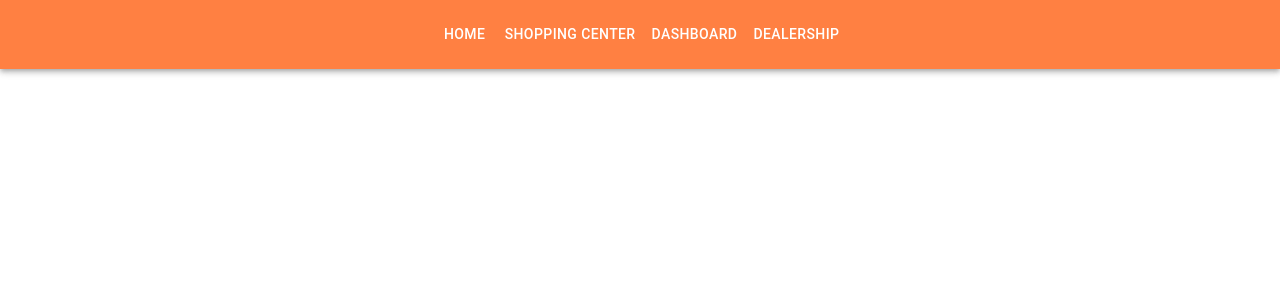
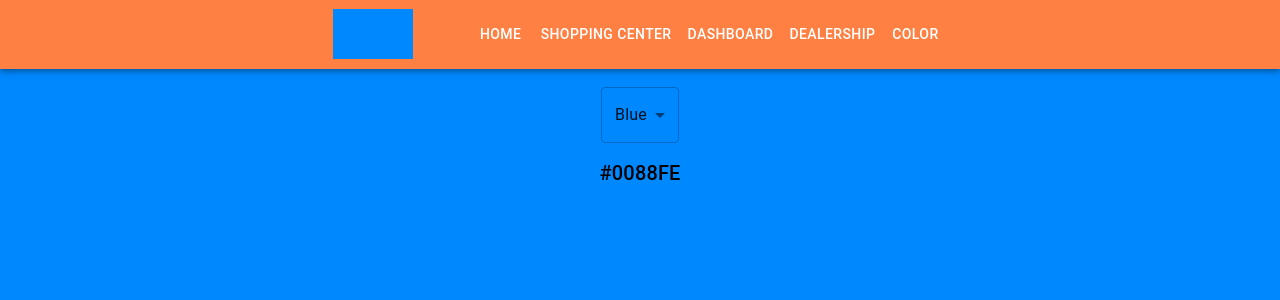
Before and after one commit to Jindra123/school-project, a React (Create React App) app: page /color in a window 1280 px wide. Shown: the top 300 px of the page. Built offline with nearby package versions, Linux system fonts and the light colour scheme.

Commit message:
cosmic changes

```diff
--- a/src/App.jsx
+++ b/src/App.jsx
@@ -1,4 +1,4 @@
-import React from "react";
+import React, {useEffect, useState} from "react";
 import { BrowserRouter, Route, Routes } from "react-router-dom";
 import NavBar from "./components/navBar";
 import Home from "./pages/home";
@@ -6,20 +6,30 @@ import Shops from "./pages/shops";
 import Create from "./pages/create";
 import Dashboard from "./pages/dashboard";
 import Dealership from "./pages/dealership";
+import Color from "./pages/color";
+import {ColorSchemaContext} from "./pages/color";
 
 
 function App() {
+    const [valueColor, setValueColor] = useState('#0088FE')
+
+    useEffect(() => {
+        document.body.style.background = valueColor;
+    });
     return (
         <BrowserRouter>
-          <NavBar />
-          <br />
+            <ColorSchemaContext.Provider value={{valueColor, setValueColor}}>
+                <NavBar/>
+                <br/>
                 <Routes>
-              <Route exact path="/" element={<Dashboard />} />
-              <Route exact path="/home" element={<Home />} />
-              <Route exact path="/shops" element={<Shops />} />
-              <Route exact path="/create" element={<Create />} />
-              <Route exact path="/dealership" element={<Dealership />} />
+                    <Route exact path="/" element={<Dashboard/>}/>
+                    <Route exact path="/home" element={<Home/>}/>
+                    <Route exact path="/shops" element={<Shops/>}/>
+                    <Route exact path="/create" element={<Create/>}/>
+                    <Route exact path="/dealership" element={<Dealership/>}/>
+                    <Route exact path="/color" element={<Color/>}/>
                 </Routes>
+            </ColorSchemaContext.Provider>
         </BrowserRouter>
     );
 }
--- a/src/components/autoBox.jsx
+++ b/src/components/autoBox.jsx
@@ -1,9 +1,12 @@
-import React from "react";
+import React, {useContext} from "react";
 import {Paper, Grid} from "@mui/material";
 import Typography from "@mui/material/Typography";
+import {ColorSchemaContext} from "../pages/color";
 
 
 const AutoBox = (props) => {
+    const {valueColor, setValueColor} = useContext(ColorSchemaContext)
+
     return (
         <React.Fragment>
             <Grid item xs={12}>
--- a/src/components/navBar.jsx
+++ b/src/components/navBar.jsx
@@ -1,4 +1,4 @@
-import * as React from 'react';
+import React, {useContext} from 'react';
 import AppBar from '@mui/material/AppBar';
 import Box from '@mui/material/Box';
 import Toolbar from '@mui/material/Toolbar';
@@ -11,6 +11,7 @@ import Button from '@mui/material/Button';
 import MenuItem from '@mui/material/MenuItem';
 import AdbIcon from '@mui/icons-material/Adb';
 import { Link } from "react-router-dom";
+import {ColorSchemaContext} from "../pages/color";
 
 const pages = [
     {
@@ -29,6 +30,10 @@ const pages = [
         name: 'Dealership',
         url: '/dealership'
     },
+    {
+        name: 'Color',
+        url: '/color'
+    },
 ];
 
 function ResponsiveAppBar() {
@@ -41,6 +46,8 @@ function ResponsiveAppBar() {
     const handleCloseNavMenu = () => {
         setAnchorElNav(null);
     }
+
+    const {valueColor, setValueColor} = useContext(ColorSchemaContext)
 
     return (
         <AppBar position="static" sx={{ backgroundColor: '#FF8042' }}>
@@ -84,6 +91,7 @@ function ResponsiveAppBar() {
                     </Box>
                     <AdbIcon sx={{ display: { xs: 'flex', md: 'none' }, mr: 1 }} />
                     <Box sx={{ display: { xs: 'none', md: 'flex' }, alignItems: 'center', justifyContent: 'center' }}>
+                        <Box sx={{width: 80, height: 50, backgroundColor: valueColor, marginRight: 7}}/>
                         {pages.map((page) => (
                             <Link style={{ textDecoration: 'none' }} to={page.url} key={page.name}>
                                 <Button
--- a/src/data/data.js
+++ b/src/data/data.js
@@ -159,3 +159,22 @@ export const carDealershipData = [
         fuel: 'gas'
     },
 ]
+
+export const colors = [
+    {
+        value: '#00C49F',
+        name: 'Green'
+    },
+    {
+        value: '#0088FE',
+        name: 'Blue'
+    },
+    {
+        value: '#FFBB28',
+        name: 'Yellow'
+    },
+    {
+        value: '#FFA500',
+        name: 'Orange'
+    }
+]
--- /dev/null
+++ b/src/pages/color.jsx
@@ -0,0 +1,44 @@
+import React, {createContext, useContext} from "react";
+import MenuItem from "@mui/material/MenuItem";
+import {Grid} from "@mui/material";
+import Select from "@mui/material/Select";
+import {colors} from "../data/data";
+import Typography from "@mui/material/Typography";
+const grid = (theme) => ({
+    marginInline: '16vw',
+    textAlign: 'center',
+    display: 'grid',
+    placeItems: 'center',
+    [theme.breakpoints.down('md')]: {
+        marginInline: '6vw',
+    },
+});
+
+export const ColorSchemaContext = createContext(null)
+
+function Color() {
+
+    const {valueColor, setValueColor} = useContext(ColorSchemaContext)
+
+    return (
+        <Grid sx={grid}>
+            <Select
+                labelId="demo-controlled-open-select-label"
+                id="demo-controlled-open-select"
+                label="Choose color"
+                value={valueColor}
+                onChange={(e) => setValueColor(e.target.value)}
+            >
+                {colors.map((value) => {
+                    return (
+                        <MenuItem value={value.value}>{value.name}</MenuItem>
+                    )
+                })}
+            </Select>
+            <div style={{ display: 'grid', placeItems: 'center' }}></div>
+                <Typography variant='h6' sx={{padding: '14px'}}>{valueColor}</Typography>
+        </Grid>
+    );
+}
+
+export default Color;
```
Lines whose indentation alone changed are shown as unchanged.
